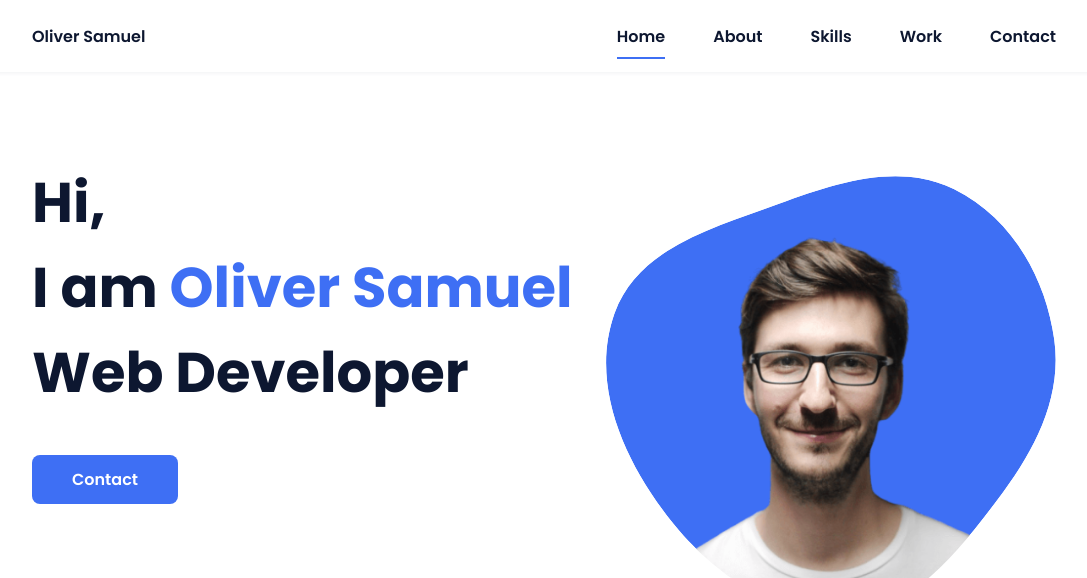
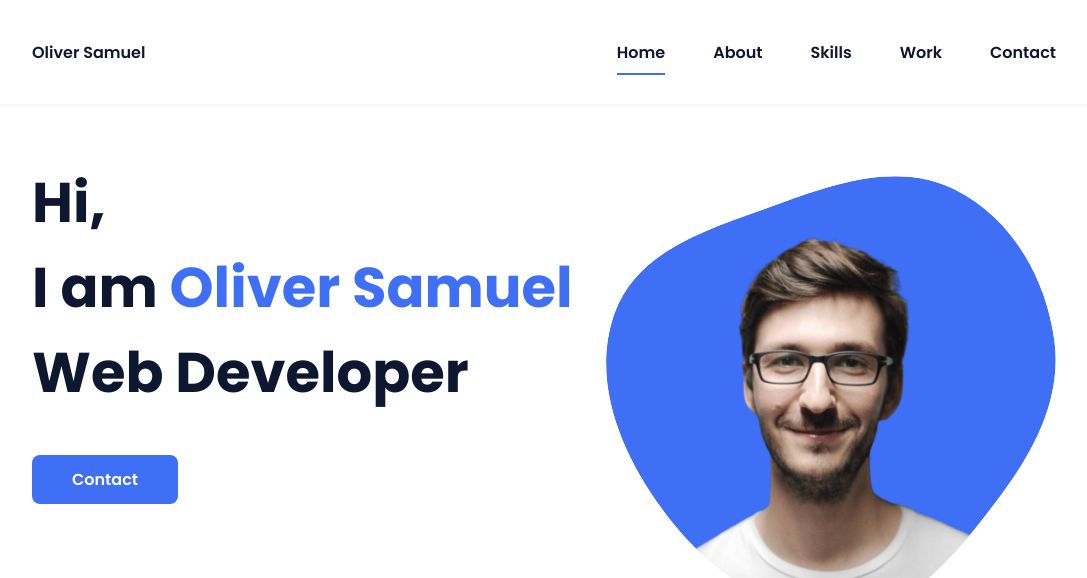
Before and after one commit to Tecnophille/portfolio, a plain HTML site: page index.html in a window 1280 px wide. Shown: the top 578 px of the page, without its empty margins (96-1183 px from the left). Drawn offline with nearby package versions, Linux system fonts and the light colour scheme.

Commit message:
Update styles.css

```diff
--- a/assets/css/styles.css
+++ b/assets/css/styles.css
@@ -2,7 +2,7 @@
 @import url("https://fonts.googleapis.com/css2?family=Poppins:wght@400;600;700&display=swap");
 /*===== VARIABLES CSS =====*/
 :root {
-  --header-height: 3rem;
+  --header-height: 5rem;
   --font-semi: 600;
   /*===== Colores =====*/
   /*Purple 260 - Red 355 - Blue 224 - Pink 340*/
```
